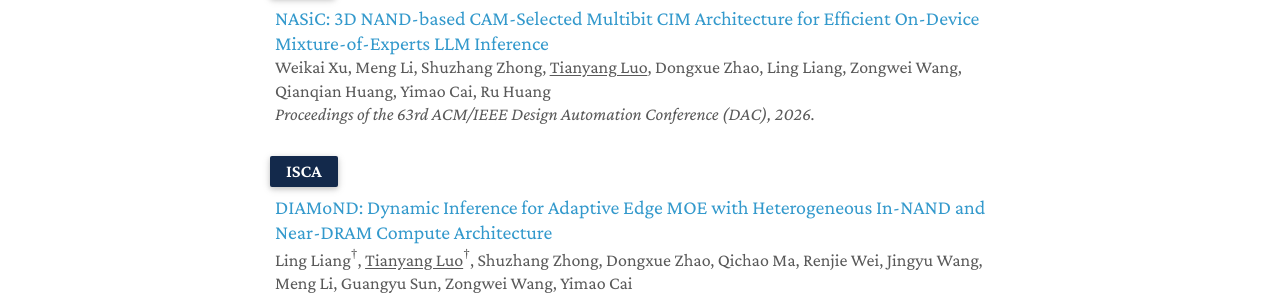
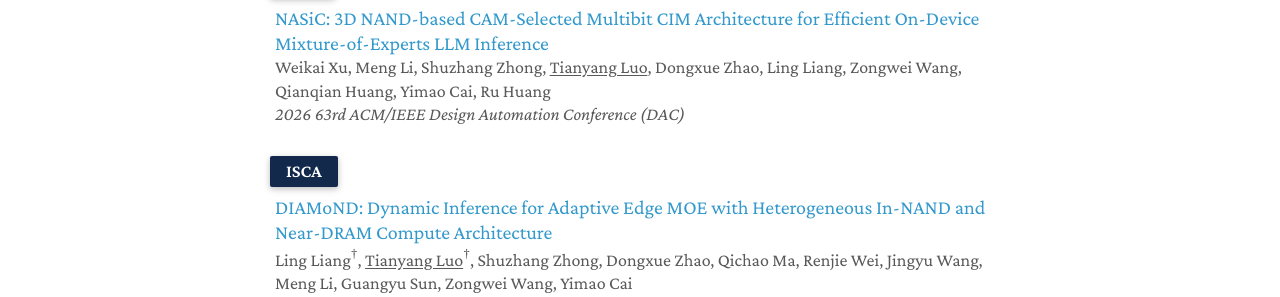
Before and after one commit to tianyangluo-pku/tianyangluo-pku.github.io, a Jekyll site: the page built from index.md, in a window 1280 px wide and 900 px high, scrolled down 1035 px. Shown: the part 156-453 px from the top of the window. Built offline with Jekyll 4.4.1, drawn with Linux system fonts in a browser that asks for light colours; a style sheet for code colours, icons or effects is not loaded.

Commit message:
Normalize DAC venue to match conference display format

```diff
--- a/_data/publications.yml
+++ b/_data/publications.yml
@@ -12,7 +12,7 @@ main:
   authors: Weikai Xu, Meng Li, Shuzhang Zhong, <span class="publication-self-author">Tianyang Luo</span>, Dongxue Zhao, Ling Liang, Zongwei Wang,
     Qianqian Huang, Yimao Cai, Ru Huang
   conference_short: DAC
-  conference: Proceedings of the 63rd ACM/IEEE Design Automation Conference (DAC), 2026.
+  conference: 2026 63rd ACM/IEEE Design Automation Conference (DAC)
   year: 2026
   selected: false
   doi: https://doi.org/10.1145/3770743.3804128
```
